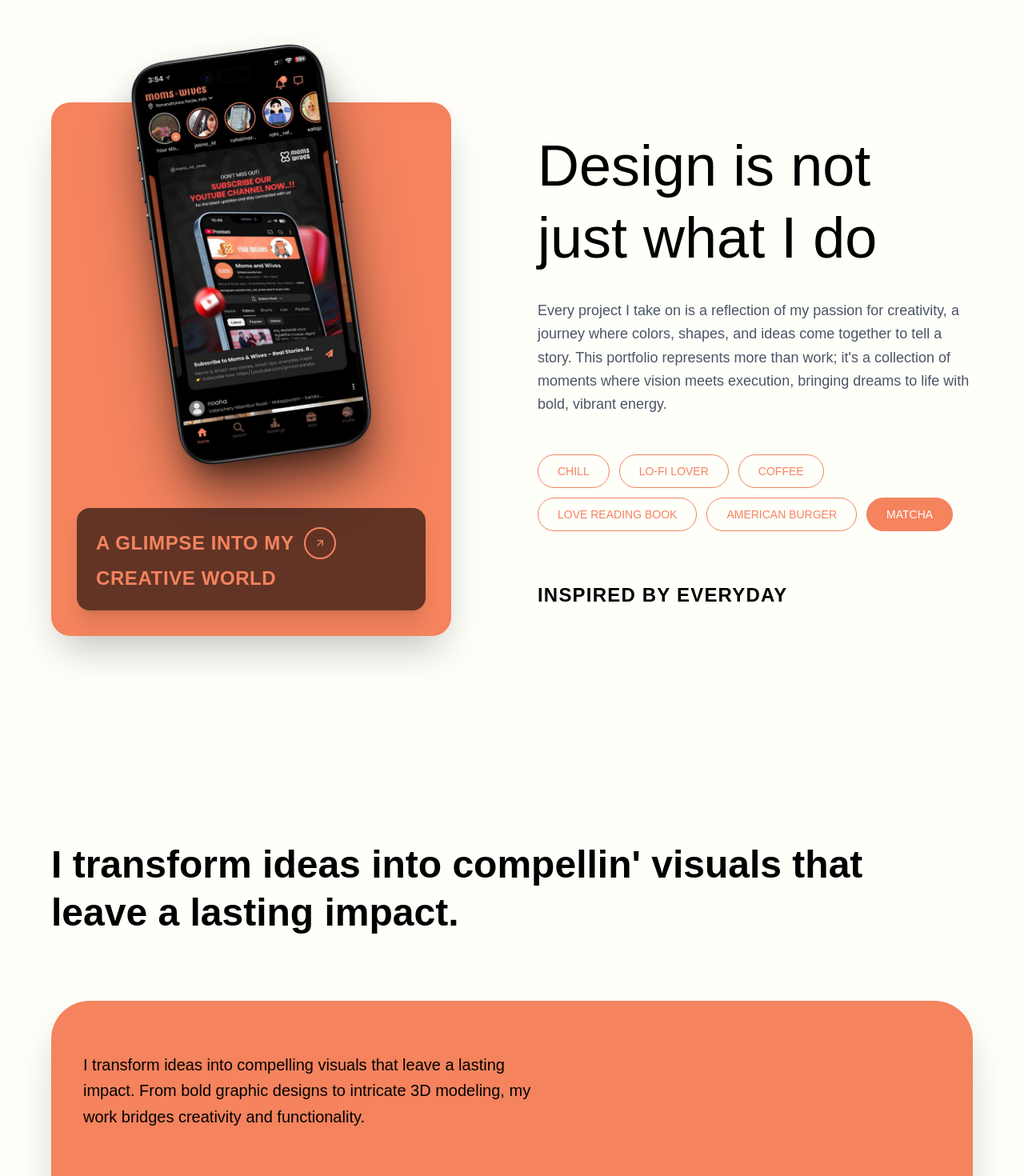
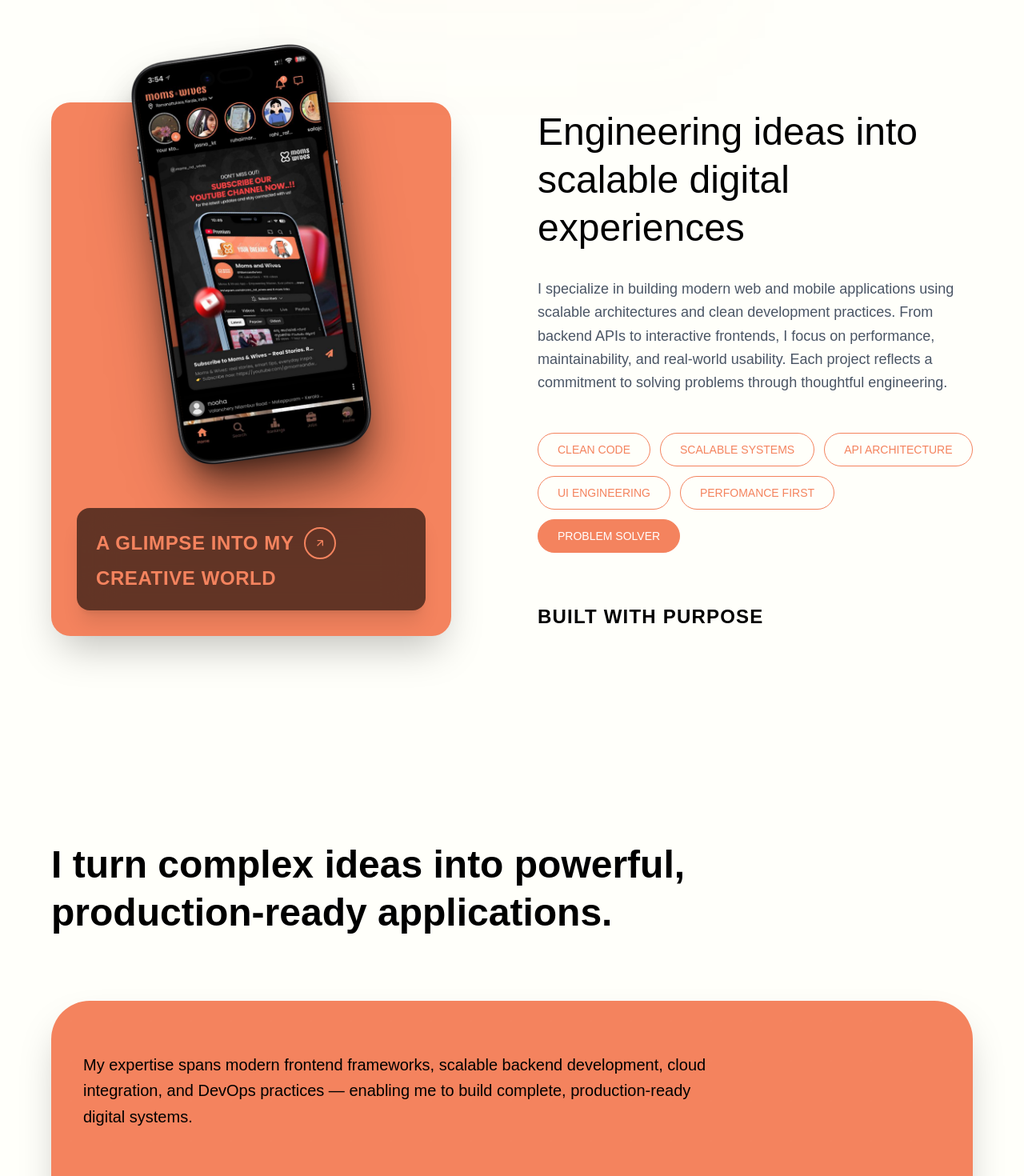
Before and after one commit to DHANIYEL/portfolio-v2, a Next.js app: page / in a window 1280 px wide. Shown: the part 800-2270 px from the top of the page at 80% size. Built offline with nearby package versions, Linux system fonts and the light colour scheme; a web font is replaced by a local one.

Commit message:
Updated Content

```diff
--- a/app/pages/About.tsx
+++ b/app/pages/About.tsx
@@ -57,12 +57,12 @@ const About = () => {
   }, []);
 
   const interests = [
-    "CHILL",
-    "LO-FI LOVER",
-    "COFFEE",
-    "LOVE READING BOOK",
-    "AMERICAN BURGER",
-    "MATCHA",
+    "CLEAN CODE",
+    "SCALABLE SYSTEMS",
+    "API ARCHITECTURE",
+    "UI ENGINEERING",
+    "PERFOMANCE FIRST",
+    "PROBLEM SOLVER",
   ];
 
   return (
@@ -137,18 +137,18 @@ const About = () => {
           </div>
           {/* Right Side - Content */}
           <div className="about-fade-right space-y-8">
-            <h1 className="text-4xl sm:text-5xl md:text-6xl lg:text-7xl font-light leading-tight">
-              Design is not
+            <h1 className="text-2xl sm:text-3xl md:text-4xl lg:text-5xl font-light leading-tight max-w-2xl">
+              Engineering ideas into
               <br />
-              just what I do
+              scalable digital experiences
             </h1>
 
             <p className="text-gray-600 text-base sm:text-lg leading-relaxed max-w-2xl">
-              Every project I take on is a reflection of my passion for
-              creativity, a journey where colors, shapes, and ideas come
-              together to tell a story. This portfolio represents more than
-              work; it's a collection of moments where vision meets execution,
-              bringing dreams to life with bold, vibrant energy.
+              I specialize in building modern web and mobile applications using
+              scalable architectures and clean development practices. From
+              backend APIs to interactive frontends, I focus on performance,
+              maintainability, and real-world usability. Each project reflects a
+              commitment to solving problems through thoughtful engineering.
             </p>
 
             {/* Interest Tags */}
@@ -157,7 +157,7 @@ const About = () => {
                 <span
                   key={index}
                   className={`px-4 sm:px-6 py-2 sm:py-2.5 rounded-full text-xs sm:text-sm font-medium border transition-all duration-300 hover:scale-105 ${
-                    interest === "MATCHA"
+                    interest === "PROBLEM SOLVER"
                       ? "bg-primary border-primary text-white"
                       : "bg-transparent border-primary text-primary hover:bg-primary hover:text-white"
                   }`}
@@ -170,7 +170,7 @@ const About = () => {
             {/* Inspired by Text */}
             <div className="fade-up pt-8">
               <h2 className="text-xl sm:text-2xl font-bold uppercase tracking-wider">
-                INSPIRED BY EVERYDAY
+                BUILT WITH PURPOSE
               </h2>
             </div>
           </div>
--- a/app/pages/Footer.tsx
+++ b/app/pages/Footer.tsx
@@ -246,8 +246,9 @@ const Footer = () => {
                   Connected
                 </h3>
                 <p className="text-gray-700 text-sm sm:text-base leading-relaxed">
-                  Consectetur nostris dapibus eu eleifend lacinia metus sodales
-                  class ac inroin porttitor amet integer pellentesque
+                  Have an idea, opportunity, or challenge in mind? I’m always
+                  open to discussing new projects and creating impactful digital
+                  solutions.
                 </p>
               </div>
 
--- a/app/pages/Skills.tsx
+++ b/app/pages/Skills.tsx
@@ -106,8 +106,7 @@ const Skills = () => {
         {/* Main heading */}
         <div className="mb-16 md:mb-20">
           <h2 className="text-4xl sm:text-5xl md:text-6xl lg:text-5xl max-w-5xl font-bold leading-tight">
-            I transform ideas into compellin' visuals that leave a lasting
-            impact.
+            I turn complex ideas into powerful, production-ready applications.
           </h2>
         </div>
 
@@ -126,11 +125,11 @@ const Skills = () => {
           </div>
 
           {/* Description text */}
-          <div className="relative z-10 mb-12 md:mb-16 max-w-2xl">
+          <div className="relative z-10 mb-12 md:mb-16 max-w-4xl">
             <p className="text-black text-base sm:text-lg md:text-xl leading-relaxed font-medium px-10">
-              I transform ideas into compelling visuals that leave a lasting
-              impact. From bold graphic designs to intricate 3D modeling, my
-              work bridges creativity and functionality.
+              My expertise spans modern frontend frameworks, scalable backend
+              development, cloud integration, and DevOps practices — enabling me
+              to build complete, production-ready digital systems.
             </p>
           </div>
 
@@ -139,7 +138,8 @@ const Skills = () => {
           <div className="relative z-10 min-h-[300px] md:min-h-[350px]">
             <div
               ref={containerRef}
-className="relative w-full h-[650px] rounded-xl"            >
+              className="relative w-full h-[650px] rounded-xl"
+            >
               {skills.map((skill, index) => {
                 const randomRotation = `${Math.floor(Math.random() * 30 - 15)}deg`; // -15deg to +15deg
                 const randomX = Math.floor(Math.random() * 500); // width range
```
